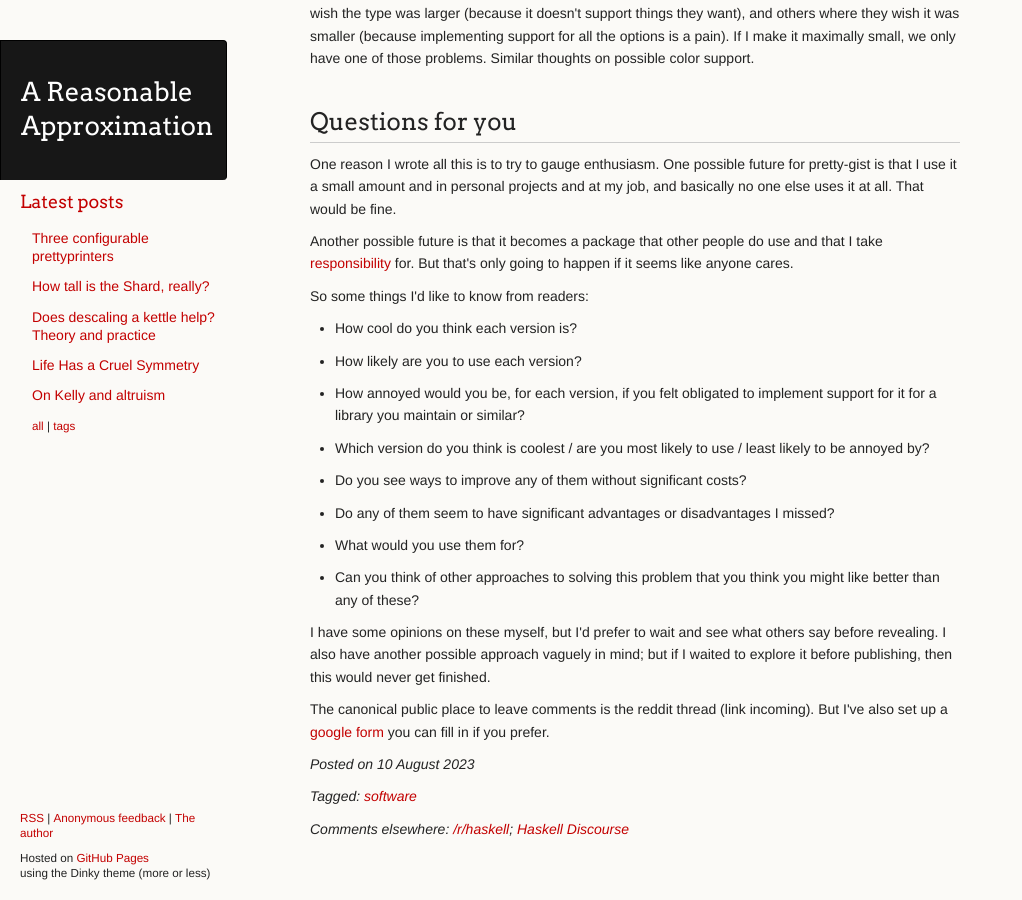
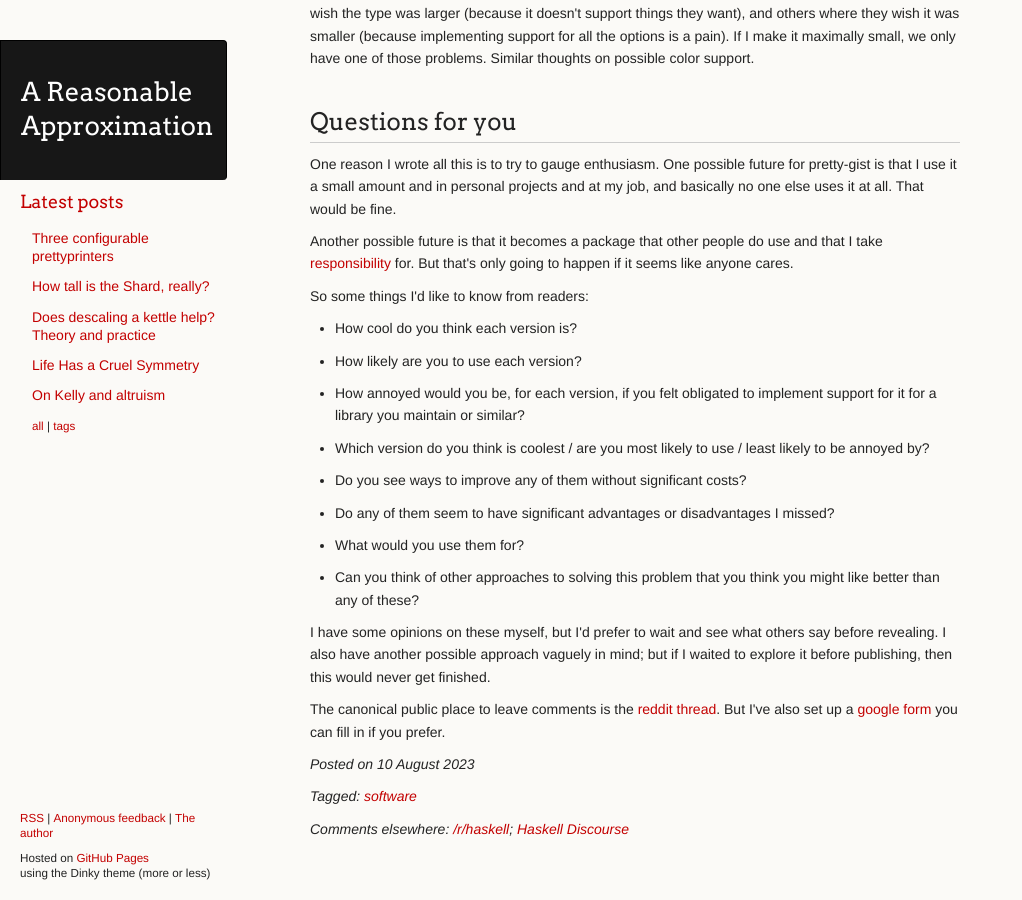
Before and after one commit to ChickenProp/chickenprop.github.com, a Jekyll site: the page built from _posts/2023-08-10-three-configurable-prettyprinters.md, in a window 1280 px wide and 900 px high, scrolled down 10425 px. Shown: the whole window, without its empty margins (0-1022 px from the left). Built offline with Jekyll 4.4.1, drawn with Linux system fonts in a browser that asks for light colours; nearby versions of some CDN libraries.

Commit message:
Link again.

```diff
--- a/_posts/2023-08-10-three-configurable-prettyprinters.md
+++ b/_posts/2023-08-10-three-configurable-prettyprinters.md
@@ -821,4 +821,4 @@ So some things I'd like to know from readers:
 
 I have some opinions on these myself, but I'd prefer to wait and see what others say before revealing. I also have another possible approach vaguely in mind; but if I waited to explore it before publishing, then this would never get finished.
 
-The canonical public place to leave comments is the reddit thread (link incoming). But I've also set up a [google form](https://forms.gle/wjW9dxr9r9qXmHLB8) you can fill in if you prefer.
+The canonical public place to leave comments is the [reddit thread](https://www.reddit.com/r/haskell/comments/15nr7ky/rfc_three_configurable_prettyprinters/). But I've also set up a [google form](https://forms.gle/wjW9dxr9r9qXmHLB8) you can fill in if you prefer.
```
